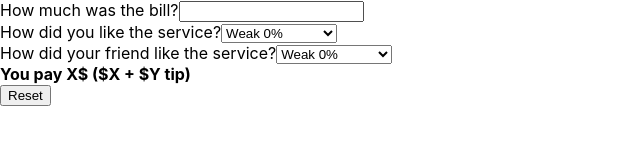
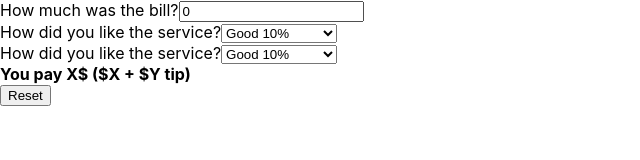
Before and after one commit to meljaszuk/react-tip-calculator, a React (Create React App) app: page / in a window 1280 px wide. Shown: the top 160 px of the page, without its empty margins (0-640 px from the left). Built offline with nearby package versions, Linux system fonts and the light colour scheme.

Commit message:
state management applied

```diff
--- a/src/App.js
+++ b/src/App.js
@@ -1,11 +1,16 @@
 import React from 'react';
+import { useState } from 'react';
 
 function App() {
+  const [billAmount, setBillAmount] = useState(0);
+  const [yourTip, setYourTip] = useState(10);
+  const [otherTip, setOtherTip] = useState(10);
+
   return (
     <form>
-      <BillAmount />
-      <YourTip />
-      <FriendsTip />
+      <BillAmount billAmount={billAmount} setBillAmount={setBillAmount} />
+      <YourTip yourTip={yourTip} setYourTip={setYourTip}/>
+      <OtherTip otherTip={otherTip} setOtherTip={setOtherTip} />
       <FinalAmount />
       <Button />
     </form>
@@ -14,40 +19,73 @@ function App() {
 
 export default App;
 
-function BillAmount() {
+function BillAmount({ billAmount, setBillAmount }) {
+  const handleBillAmountChange = (event) => {
+    setBillAmount(event.target.value);
+    alert(event.target.value);
+  };
+
   return (
     <div>
       <label htmlFor="amount">How much was the bill?</label>
-      <input type="text" name="amount" id="amount" required />
+      <input
+        type="text"
+        name="amount"
+        id="amount"
+        required
+        value={billAmount} // Używamy wartości przekazanej jako props
+        onChange={handleBillAmountChange}
+      />
     </div>
   );
 }
 
-function YourTip() {
+
+function YourTip({ yourTip, setYourTip }) {
+  const handleYourTipChange = (evnt) => {
+    setYourTip(evnt.target.value);
+    alert(evnt.target.value);
+  }
+
   return (
     <div>
       <label htmlFor="you">How did you like the service?</label>
-      <select name="you" id="you">
+      <select
+        name="you"
+        id="you"
+        onChange={handleYourTipChange}
+        value={yourTip}
+      >
         <option value="0">Weak 0%</option>
-        <option value="1">Average 5%</option>
-        <option value="2">Good 10%</option>
-        <option value="3">Very Good 15%</option>
-        <option value="4">Amazing 20%</option>
+        <option value="5">Average 5%</option>
+        <option value="10">Good 10%</option>
+        <option value="15">Very Good 15%</option>
+        <option value="20">Amazing 20%</option>
       </select>
     </div>
   );
 }
 
-function FriendsTip() {
+function OtherTip({ otherTip, setOtherTip }) {
+  const handleOtherTipChange = (evnt) => {
+    setOtherTip(evnt.target.value);
+    alert(evnt.target.value);
+  }
+
   return (
     <div>
-      <label htmlFor="friend">How did your friend like the service?</label>
-      <select name="friend" id="friend">
+      <label htmlFor="you">How did you like the service?</label>
+      <select
+        name="you"
+        id="you"
+        onChange={handleOtherTipChange}
+        value={otherTip}
+      >
         <option value="0">Weak 0%</option>
-        <option value="1">Average 5%</option>
-        <option value="2">Good 10%</option>
-        <option value="3">Very Good 15%</option>
-        <option value="4">Amazing 20%</option>
+        <option value="5">Average 5%</option>
+        <option value="10">Good 10%</option>
+        <option value="15">Very Good 15%</option>
+        <option value="20">Amazing 20%</option>
       </select>
     </div>
   );
```
